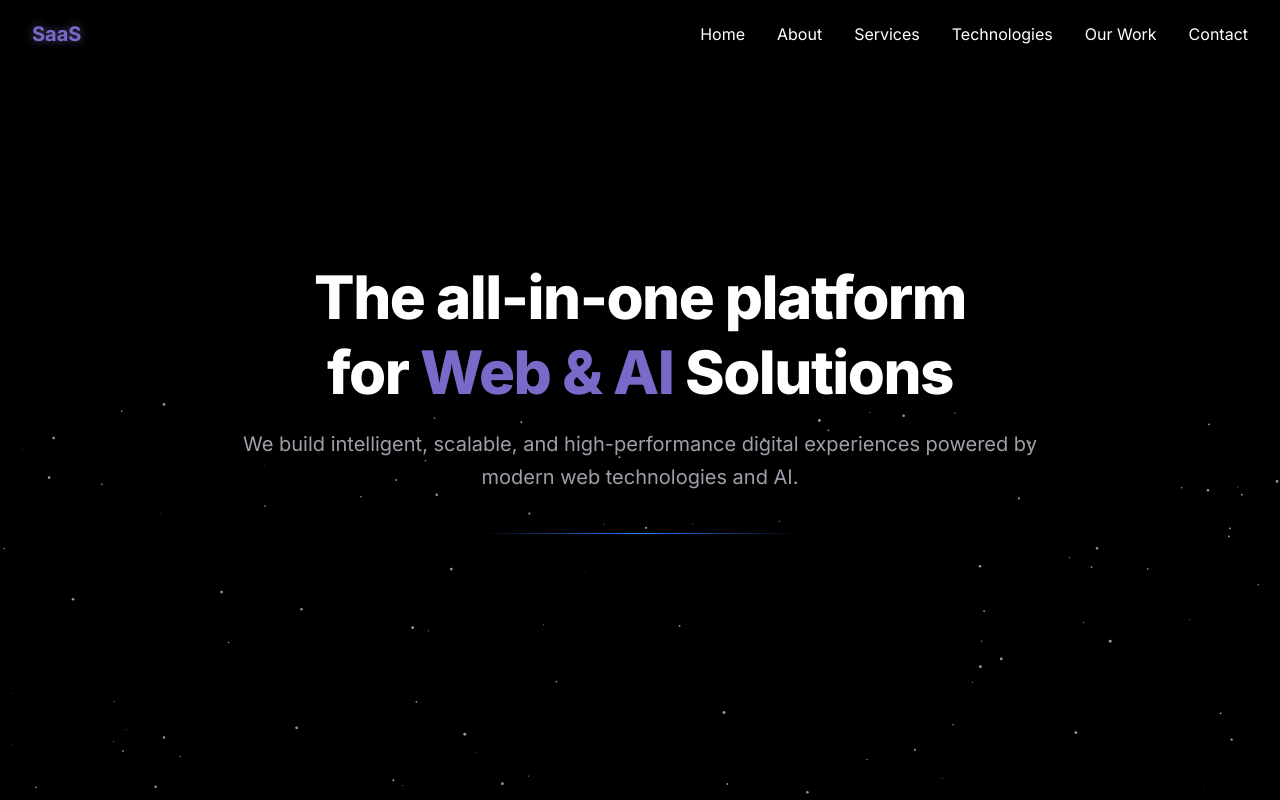
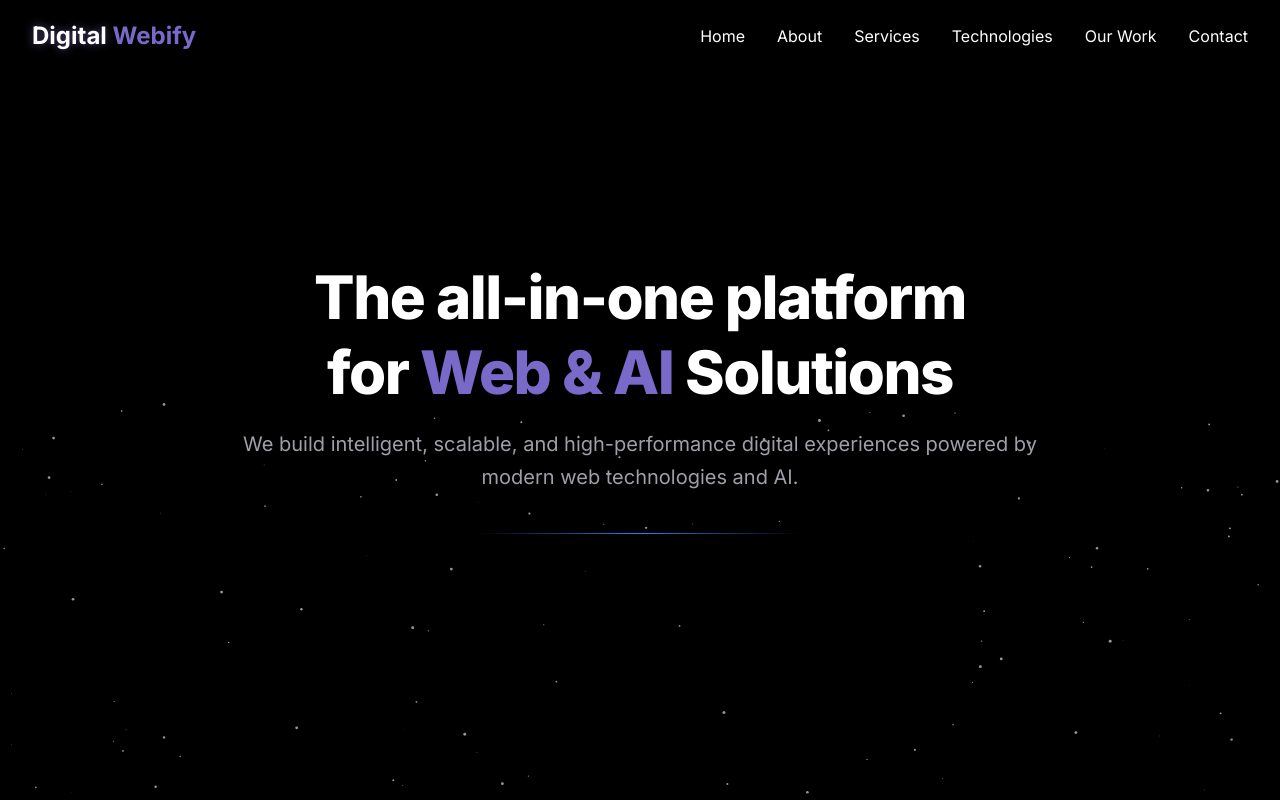
Before and after one commit to mesanaullah/SaaS-Landing, a React (Vite) app: page / in a window 1280 px wide. Shown: the top 800 px of the page. Built offline with nearby package versions, Linux system fonts and the light colour scheme.

Commit message:
name added

```diff
--- a/index.html
+++ b/index.html
@@ -6,7 +6,7 @@
   <link rel="icon" type="image/svg+xml" href="/vite.svg" />
   <link href="https://fonts.googleapis.com/css2?family=Inter:wght@400;600;700;800&display=swap" rel="stylesheet">
   <meta name="viewport" content="width=device-width, initial-scale=1.0" />
-  <title>saas</title>
+  <title>DigitalWebify</title>
 </head>
 
 <body>
--- a/src/components/ContactForm.jsx
+++ b/src/components/ContactForm.jsx
@@ -96,7 +96,7 @@ const ContactForm = () => {
                             href="mailto:mdsanaullah1227@gmail.com"
                             className="mt-2 block text-primary font-medium break-all"
                         >
-                            mdsanaullah1227@gmail.com
+                            digitalwebify7u@gmail.com
                         </a>
                     </div>
 
--- a/src/components/Navbar.jsx
+++ b/src/components/Navbar.jsx
@@ -49,8 +49,8 @@ const Navbar = () => {
                         className="text-xl font-bold text-primary flex items-center"
                         href="#hero"
                     >
-                        <span className="relative z-10">
-                            <span className="text-glow text-primary"> SaaS </span>{" "}
+                        <span className="relative z-10 text-2xl">
+                            <span className="text-glow  text-white">Digital </span>{" "}Webify
                         </span>
                     </a>
 
```
